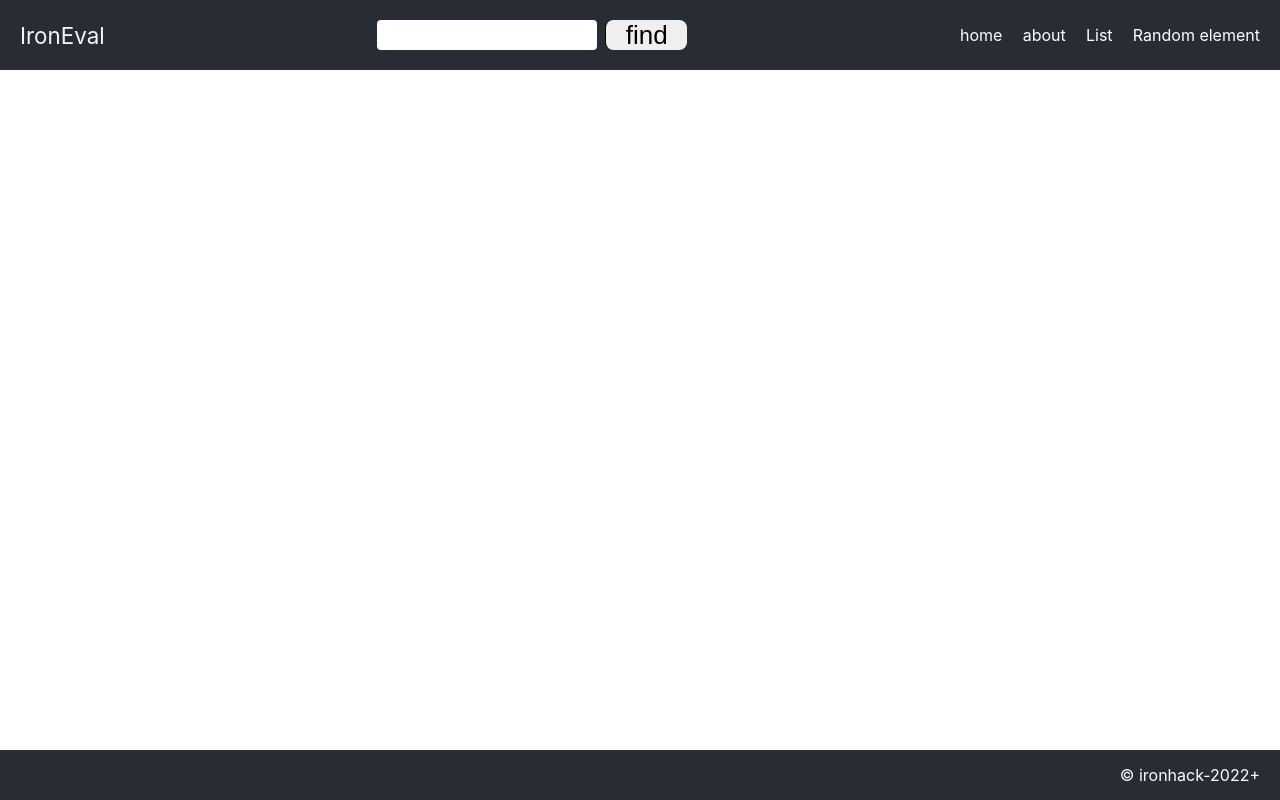
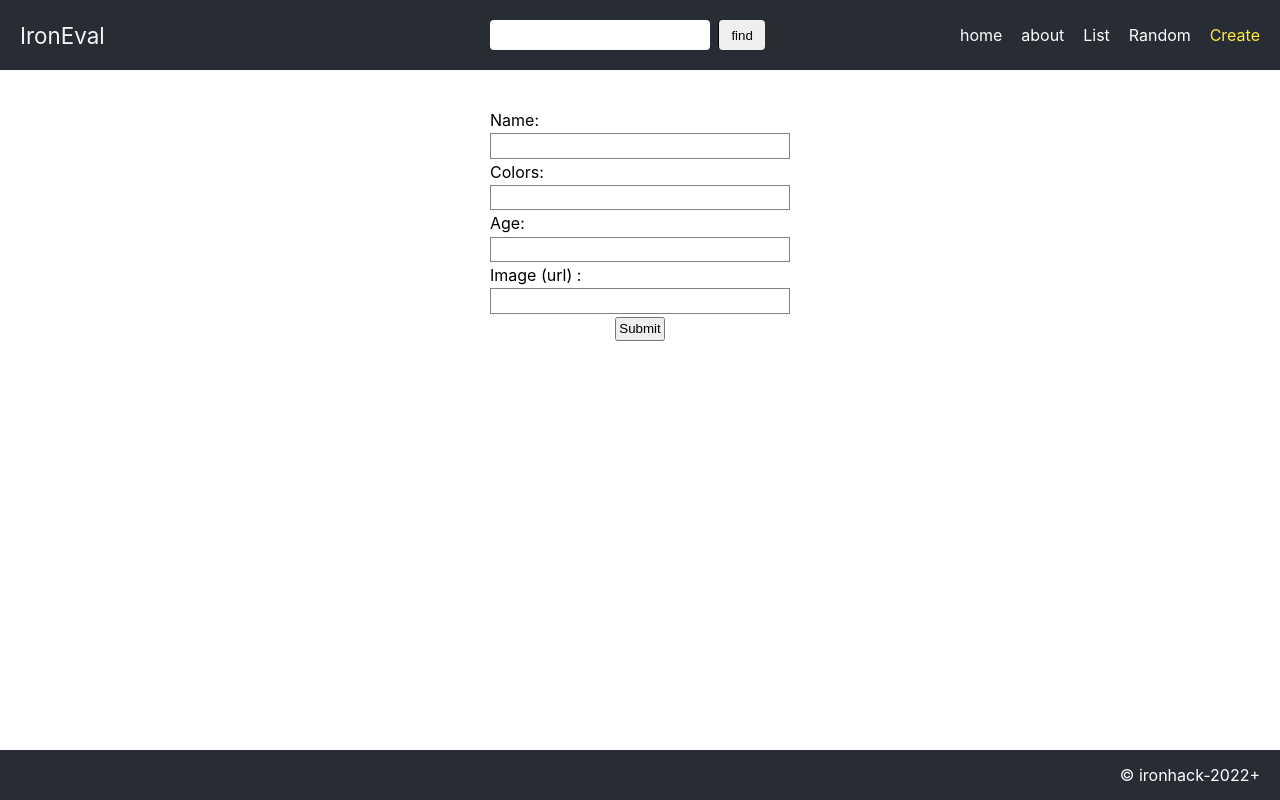
Before and after one commit to ta-web-paris/client-iron-eval, a React (Vite) app: page /create in a window 1280 px wide. Built offline with nearby package versions, Linux system fonts and the light colour scheme.

Commit message:
base form in

```diff
--- a/src/App.jsx
+++ b/src/App.jsx
@@ -6,6 +6,7 @@ import List from "./components/pages/List";
 import RandomDetails from "./components/pages/RandomDetails";
 import Details from "./components/pages/Details";
 import HeaderMain from "./components/layout/HeaderMain";
+import Form from "./components/pages/Form";
 
 import "./styles/App.css";
 
@@ -20,6 +21,7 @@ function App() {
 					<Route path="/list" element={<List />} />
 					<Route path="/details/random" element={<RandomDetails />} />
 					<Route path="/details/:id" element={<Details />} />
+					<Route path="/create" element={<Form />} />
 				</Routes>
 			</main>
 			<footer className="footer-main">&copy; ironhack-2022+</footer>
--- a/src/components/layout/NavMain.jsx
+++ b/src/components/layout/NavMain.jsx
@@ -9,7 +9,8 @@ const Nav = () => {
 			<NavLink to="/">home</NavLink>
 			<NavLink to="/about">about</NavLink>
 			<NavLink to="/list">List</NavLink>
-			<NavLink to="/details/random">Random element</NavLink>
+			<NavLink to="/details/random">Random</NavLink>
+			<NavLink to="/create">Create</NavLink>
 		</nav>
 	);
 };
--- /dev/null
+++ b/src/components/pages/Form.jsx
@@ -0,0 +1,24 @@
+import React from "react";
+import "../../styles/form.css";
+
+const Form = () => {
+	return (
+		<form className="form">
+			<label htmlFor="name">Name: </label>
+			<input type="text" id="name" />
+
+			<label htmlFor="colors">Colors: </label>
+			<input type="text" id="colors" />
+
+			<label htmlFor="age">Age: </label>
+			<input type="number" min={0} id="age" />
+
+			<label htmlFor="image">Image (url) :</label>
+			<input type="text" id="image" />
+
+			<button>Submit</button>
+		</form>
+	);
+};
+
+export default Form;
--- a/src/styles/App.css
+++ b/src/styles/App.css
@@ -19,10 +19,16 @@
 	color: white;
 }
 
+.header-main > * {
+	flex: 1;
+}
 .content-main {
 	padding-top: 40px;
 	padding-bottom: 60px;
 	min-height: calc(100vh - (var(--height-header) + var(--height-footer)));
+	display: flex;
+	flex-direction: column;
+	align-items: center;
 }
 
 .footer-main {
--- a/src/styles/form.css
+++ b/src/styles/form.css
@@ -1,9 +1,20 @@
 .form {
-  display: flex;
-  flex-direction: column;
-  max-width: 768px;
+	display: flex;
+	flex-direction: column;
+	max-width: 768px;
+	gap: 0.2em;
 }
 
-.form > * {
-  gap: 10px;
+.form > input {
+	min-width: 300px;
+	height: 1.9em;
+	border: 1px solid gray;
+	outline: none;
+	padding-left: 0.5em;
 }
+
+.form button {
+	width: min-content;
+	padding: 0.2em;
+	align-self: center;
+}
--- a/src/styles/index.css
+++ b/src/styles/index.css
@@ -13,7 +13,12 @@ body {
 	-moz-osx-font-smoothing: grayscale;
 }
 
-h1, h2, h3, h4, h5, h6 {
+h1,
+h2,
+h3,
+h4,
+h5,
+h6 {
 	margin-bottom: 20px;
 }
 
@@ -27,6 +32,6 @@ code {
 		monospace;
 }
 
-button {
+/* button {
   font-size: calc(10px + 2vmin);
-}
+} */
--- a/src/styles/search-bar.css
+++ b/src/styles/search-bar.css
@@ -10,6 +10,7 @@
 	border: none;
 	min-width: 220px;
 	border-radius: 0.3em;
+	outline: none;
 }
 
 .search-bar .button {
@@ -18,4 +19,8 @@
 	border-left: 1px solid;
 	padding: 0 5px;
 	border-radius: 0.3em;
+	cursor: pointer;
 }
+.search-bar .button:hover {
+	background-color: rgb(212, 210, 210);
+}
```
Also changed, not shown: src/styles/nav-main.css (indentation only). Lines whose indentation alone changed are shown as unchanged.
